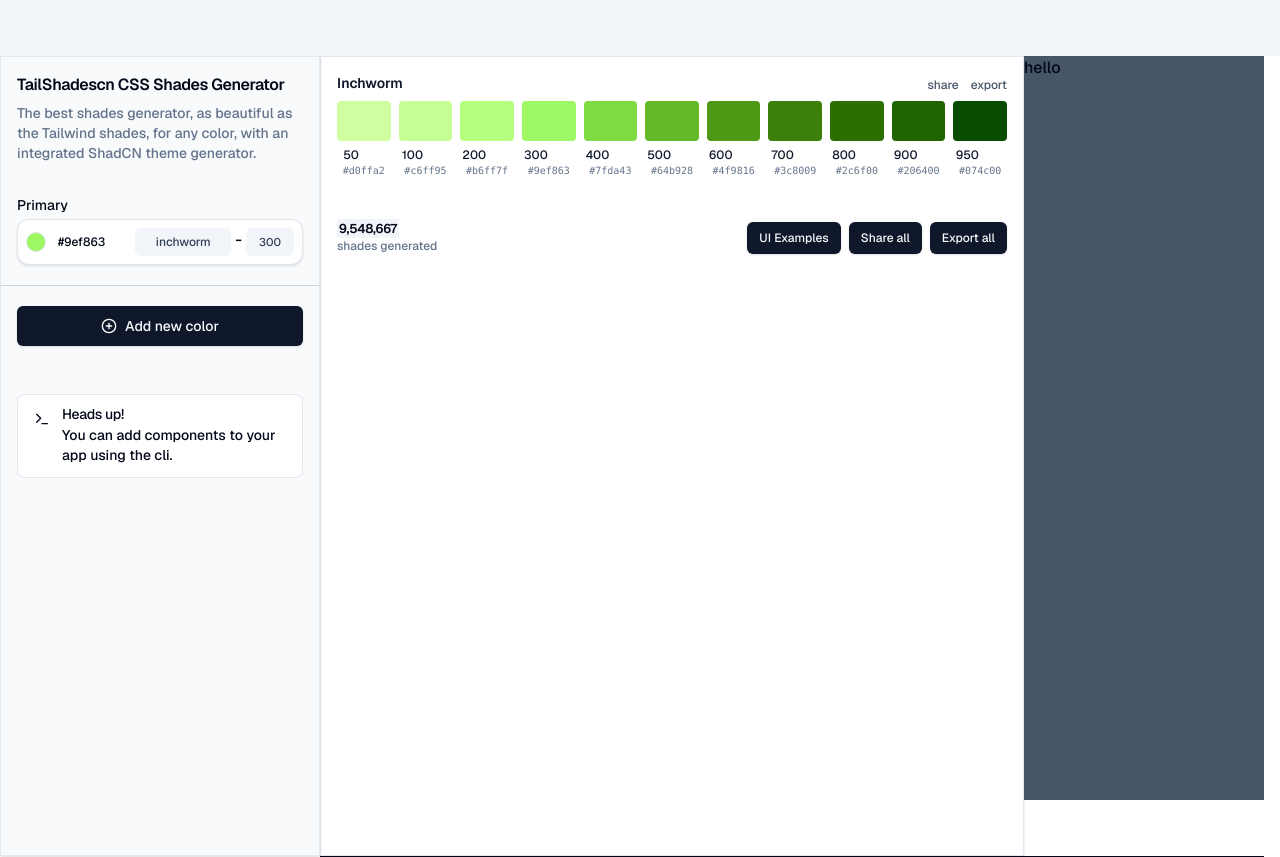
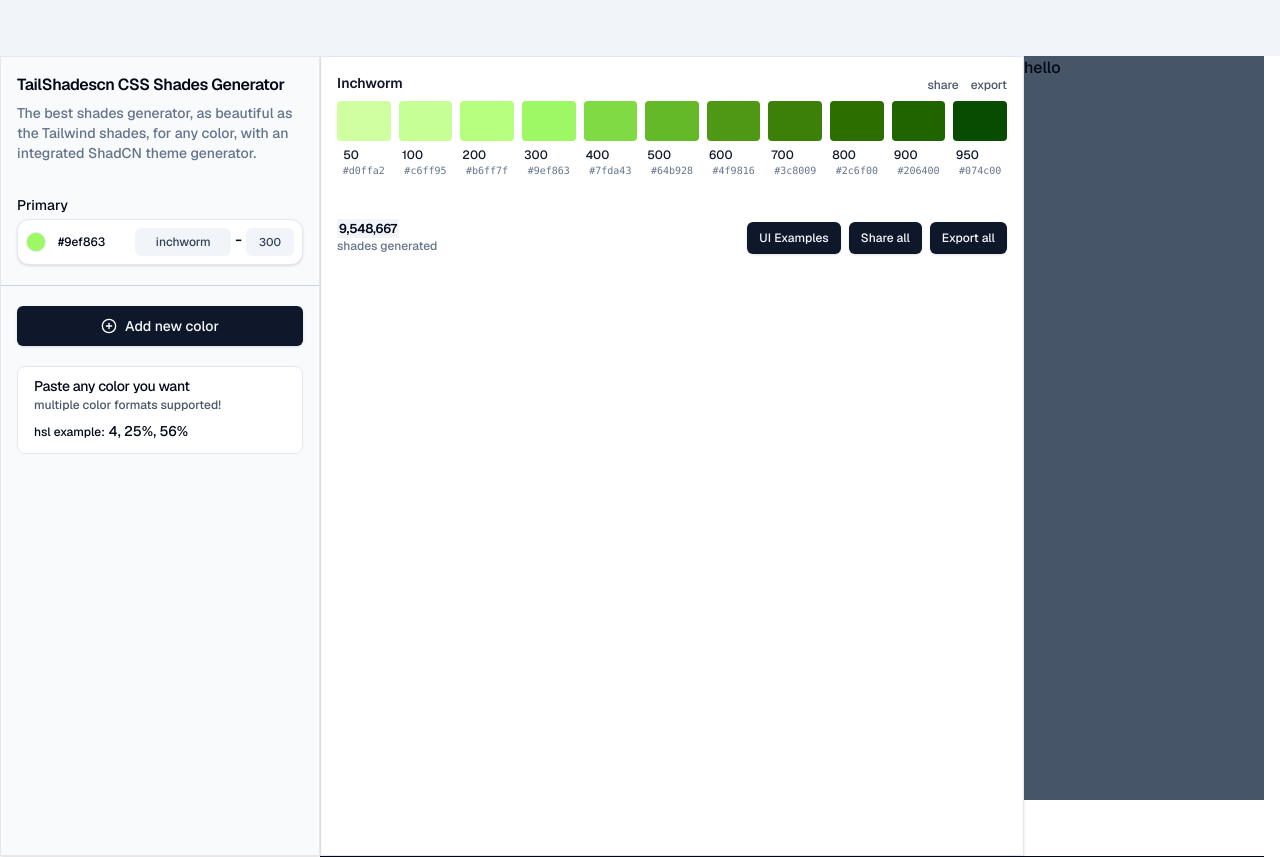
Before and after one commit to zeeenku/tailwind-color-shades-generator, a Next.js app in the folder web-app/: page / in a window 1280 px wide. Shown: the top 857 px of the page. Built offline with nearby package versions, Linux system fonts and the light colour scheme.

Commit message:
color formats sidebar tips feature added

```diff
--- a/web-app/src/components/sidebar.tsx
+++ b/web-app/src/components/sidebar.tsx
@@ -10,7 +10,7 @@
 } from "@/components/ui/card"
 import { Button } from "./ui/button";
 import { Input } from "@/components/ui/input"
-import {Trash2 as Trash2Icon, Terminal, CirclePlus} from "lucide-react";
+import {Trash2 as Trash2Icon, Terminal, CirclePlus, AlertCircle} from "lucide-react";
 import { addColor, changeColorNameId, changeColorShadeId, removeColor, StateType, updateColor } from '@/store';
 import { useSelector, useDispatch } from 'react-redux';
 
@@ -24,6 +24,7 @@
 import { ChangeEvent, useEffect, useState } from "react";
 import { shadeIds } from "@/types";
 import { rgbToHex, hslToHex, isValidHex, cleanColorString, isValidHsl, isValidRgb } from "@/lib/color-formats";
+import { getColorFormatRecom } from "@/lib/color-func";
 
 
 type Color = {
@@ -43,7 +44,7 @@
     // global state components
     const dispatch = useDispatch();
     const colors = useSelector((state : StateType) => state.colors);
-
+    const [recom, setRecom] = useState<{[key:string]:string}>({});
 
     // separate the color string values from the global state
     // make it more effecient for color detection of multiple formats, and in case of bad format
@@ -55,6 +56,7 @@
     //to solve hydration error
     useEffect(()=>{
         dispatch(addColor());
+        setRecom(getColorFormatRecom());
     },[])
 
     const addNewColor = async () => {
@@ -247,18 +249,24 @@
                 <Button onClick={addNewColor} size="lg" className="w-full my-1">
                     <CirclePlus className="w-4 h-4 text-white" /> Add new color</Button>
                 }
+                <Alert className="mt-4">
+                {/* <AlertCircle className="h-4 w-4 m-0" /> */}
+                <AlertTitle >Paste any color you want</AlertTitle>
+                <AlertDescription className="text-slate-600 text-xs">multiple color formats supported!</AlertDescription>
+                <div className="mt-2 text-xs">
+                    {recom.type} example:
+                    <span className="text-sm inline-block px-1 rounded-md">
+                        {recom.example}
+                    </span>
+                </div>
+
+            </Alert>
             </div>
         </CardContent>
 
-        <CardFooter className="p-4">
-            <Alert className="mt-3 mb-1">
-                <Terminal className="h-4 w-4" />
-                <AlertTitle>Heads up!</AlertTitle>
-                <AlertDescription>
-                    You can add components to your app using the cli.
-                </AlertDescription>
-            </Alert>
-        </CardFooter>
+        {/* <CardFooter className="p-4">
+
+        </CardFooter> */}
 
         </Card>
     </aside>
--- a/web-app/src/lib/color-func.ts
+++ b/web-app/src/lib/color-func.ts
@@ -6,9 +6,24 @@
 
 
 
-//? to add....
 export const getColorFormatRecom = () => {
 
+    const data = {
+        "rgb" : [
+            "171 108 135",
+            "171, 113, 115",
+            "rgb(11, 138, 131)",
+        ],
+
+        "hsl" : [
+            "hsl(0, 100%, 50%)",
+            "4°, 25%, 56%",
+            "4, 25%, 56%",
+        ],
+    }
+    const type = Math.floor(Math.random() * 100) % 2 == 0 ? "rgb" : "hsl";
+    const index = Math.floor(Math.random() * 100) % 3;
+    return {type, example: data[type][index]};
 }
 
 export const getRandomColor = () => {
```
